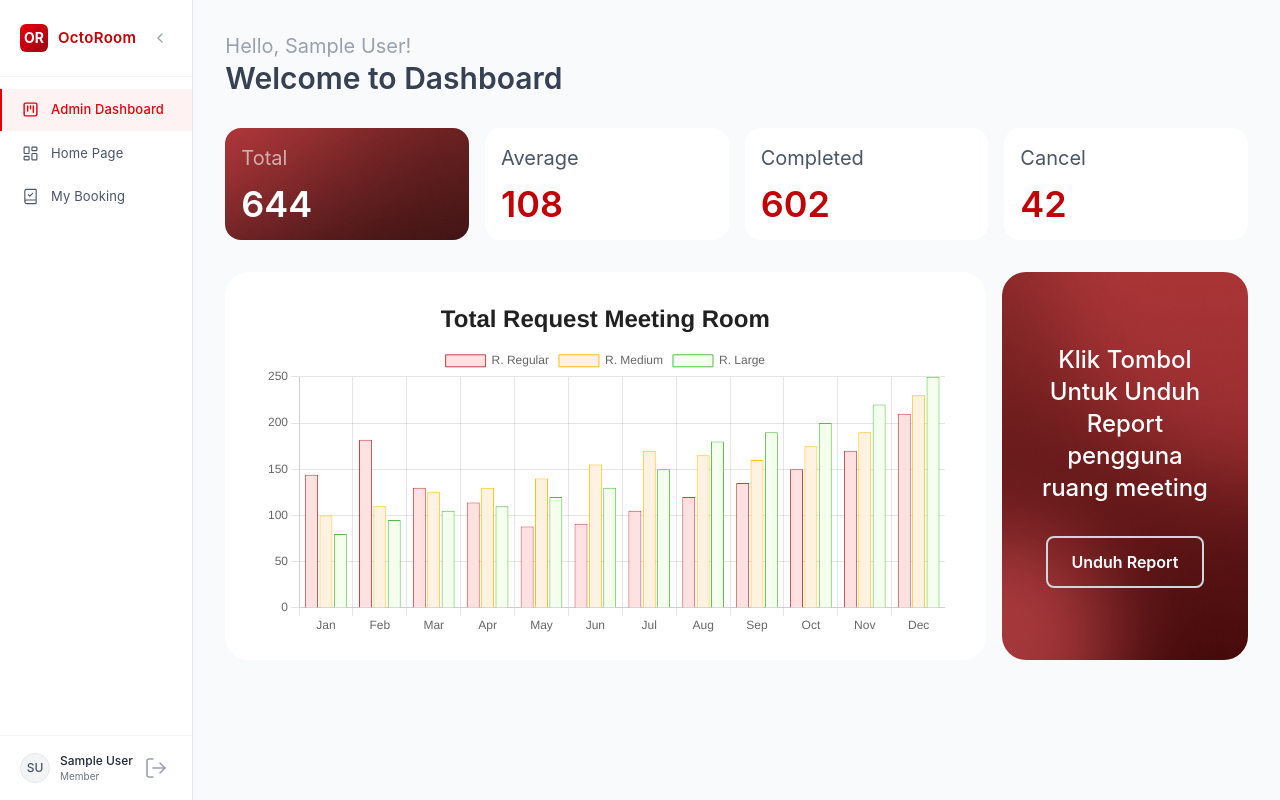
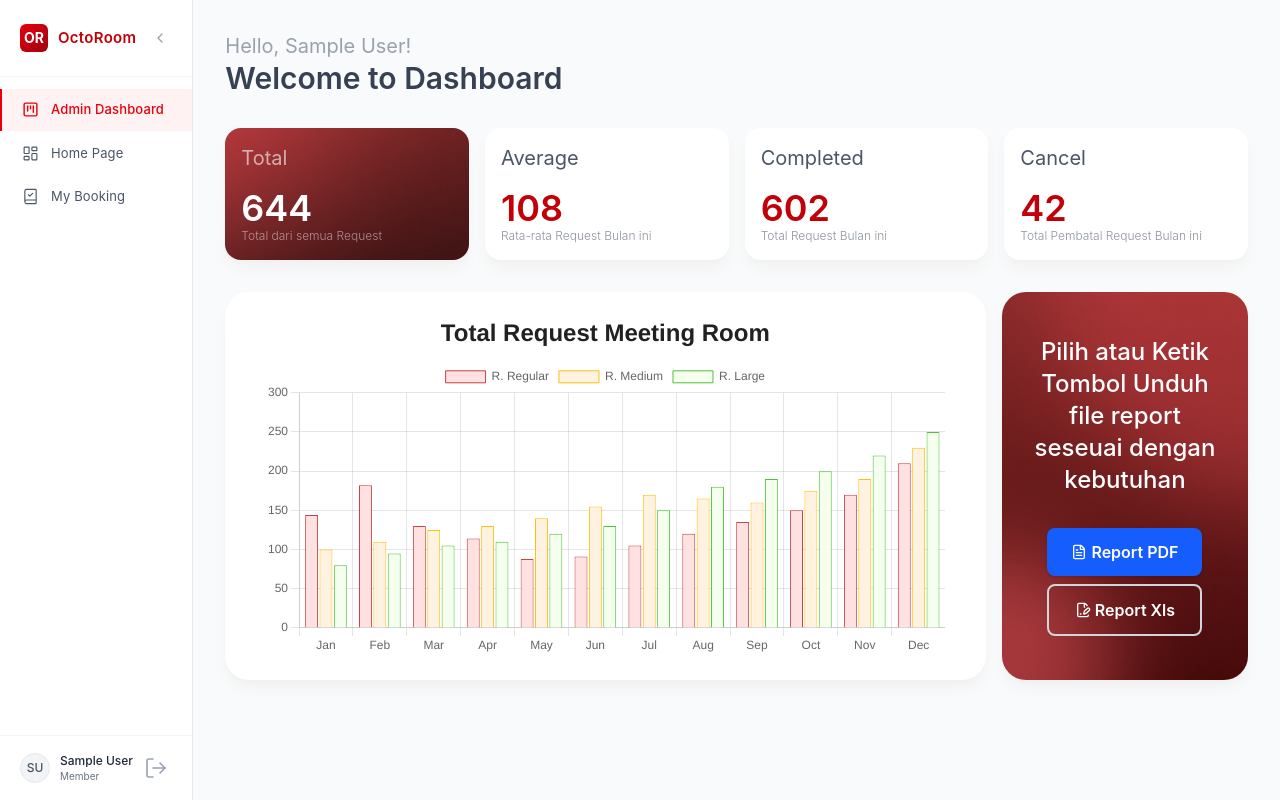
Before and after one commit to weynard02/octo-room-fe, a React (Vite) app: page /dashboard-admin in a window 1280 px wide. Built offline with nearby package versions, Linux system fonts and the light colour scheme; sample sign-in values are in the browser's storage.

Commit message:
function export to pdf and xlsx

```diff
--- a/src/components/Button.tsx
+++ b/src/components/Button.tsx
@@ -27,7 +27,7 @@ export const Button: React.FC<ButtonProps> = ({
     danger:
       "bg-red-600 text-white hover:bg-red-700 focus:ring-red-500 shadow-sm",
     ghost:
-      "border-2 border-gray-300 text-white hover:bg-gray-50 focus:ring-gray-400 hover:text-black",
+      "border-2 border-gray-300 text-white hover:bg-gray-50 focus:ring-gray-400 hover:text-red-600",
   };
 
   const sizes = {
--- a/src/components/ChartAdmin.tsx
+++ b/src/components/ChartAdmin.tsx
@@ -60,14 +60,13 @@ export default function ChartAdmin() {
         data: [80, 95, 105, 110, 120, 130, 150, 180, 190, 200, 220, 250],
         backgroundColor: "rgba(244, 255, 237, 1)",
         borderColor: "rgba(82, 192, 62, 1)",
-
         borderWidth: 1,
       },
     ],
   };
 
   return (
-    <div className="w-full bg-white px-10 py-6 rounded-3xl">
+    <div className="w-full bg-white px-10 py-6 rounded-3xl shadow-lg shadow-[#f0f0f0]">
       <Bar
         data={dataAdmin}
         options={{
@@ -77,7 +76,14 @@ export default function ChartAdmin() {
               display: true,
               text: "Total Request Meeting Room",
               color: "#212121",
+              padding: { top: 4, bottom: 12 },
               font: { size: 24 },
+            },
+          },
+          scales: {
+            y: {
+              beginAtZero: true,
+              max: 300,
             },
           },
         }}
--- a/src/components/DashboardHeader.tsx
+++ b/src/components/DashboardHeader.tsx
@@ -26,7 +26,7 @@ export function DashboardHeader({
   return (
     <div className="flex flex-col md:flex-row justify-between items-center bg-white shadow-sm border border-gray-200 p-3 md:p-4 rounded-xl gap-2">
       <div className="flex flex-col">
-        <p className="text-sm text-gray-500">Hello, Good Morning</p>
+        <p className="text-sm text-gray-500">Hello, Good Morning!</p>
         <h2 className="font-semibold">
           You have <span className="text-[#e11d2e]">{totalBookings}</span>{" "}
           booked {totalBookings === 1 ? "room" : "rooms"}
--- a/src/components/SideBar.tsx
+++ b/src/components/SideBar.tsx
@@ -20,9 +20,20 @@ const menuItems = [
     icon: KanbanSquare,
     label: "Admin Dashboard",
     path: "/dashboard-admin",
+    adminOnly: true,
   },
-  { icon: LayoutDashboard, label: "Home Page", path: "/dashboard" },
-  { icon: BookCheck, label: "My Booking", path: "/my-booking" },
+  {
+    icon: LayoutDashboard,
+    label: "Home Page",
+    path: "/dashboard",
+    adminOnly: false,
+  },
+  {
+    icon: BookCheck,
+    label: "My Booking",
+    path: "/my-booking",
+    adminOnly: false,
+  },
 ];
 
 interface SidebarProps {
@@ -89,7 +100,9 @@ export const Sidebar = ({ children }: SidebarProps) => {
 
         {/* Nav */}
         <nav className="flex-1 py-3 flex flex-row md:flex-col w-full md:gap-0.5">
-          {menuItems.map(({ icon: Icon, label, path }) => {
+          {menuItems
+            .filter((item) => !item.adminOnly || user?.isAdmin)
+            .map(({ icon: Icon, label, path }) => {
               const isActive = location.pathname === path;
               return (
                 <Link
--- a/src/page/dashboard-admin/DashboarAdminPage.tsx
+++ b/src/page/dashboard-admin/DashboarAdminPage.tsx
@@ -4,17 +4,18 @@ import authService from "../../services/authService";
 
 import bgCount from "../../assets/background/Bg-Hero-Count.png";
 import bgDownload from "../../assets/background/Bg-Download.png";
+import exportService from "../../services/exportService";
+import { Download, File, FileSignature, FileText } from "lucide-react";
 
 export default function DashboarAdminPage() {
   const dataDummyDashboard = [
-    { title: "Total", total: 644 },
-    { title: "Average", total: 108 },
-    { title: "Completed", total: 602 },
-    { title: "Cancel", total: 42 },
+    { title: "Total", total: 644, notes: "Total dari semua Request" },
+    { title: "Average", total: 108, notes: "Rata-rata Request Bulan ini" },
+    { title: "Completed", total: 602, notes: "Total Request Bulan ini" },
+    { title: "Cancel", total: 42, notes: "Total Pembatal Request Bulan ini" },
   ];
 
   const user = authService.getUser();
-
   return (
     <div className="flex flex-col gap-8">
       <div>
@@ -28,7 +29,7 @@ export default function DashboarAdminPage() {
         {dataDummyDashboard.map((data) => (
           <div
             key={data.title}
-            className="w-full p-4 flex flex-col h-28 justify-between rounded-2xl bg-white bg-no-repeat bg-center"
+            className="w-full p-4 flex flex-col h-fit justify-center rounded-2xl bg-white bg-no-repeat bg-center shadow-lg shadow-[#f0f0f0] gap-4"
             style={{
               backgroundImage: data.title === "Total" ? `url(${bgCount})` : "",
             }}
@@ -42,7 +43,7 @@ export default function DashboarAdminPage() {
             >
               {data.title}
             </h3>
-
+            <div>
               <h1
                 className="text-4xl font-semibold text-red-700"
                 style={{
@@ -51,22 +52,45 @@ export default function DashboarAdminPage() {
               >
                 {data.total}
               </h1>
+              <p
+                className="font-light text-xs text-gray-800 opacity-50"
+                style={{ color: data.title === "Total" ? "white" : "" }}
+              >
+                {data.notes}
+              </p>
+            </div>
           </div>
         ))}
       </div>
       <div className="flex gap-4">
         <ChartAdmin />
         <div
-          className="flex flex-col items-center gap-8 justify-center rounded-3xl bg-no-repeat bg-center bg-cover w-1/3"
+          className="flex flex-col items-center gap-8 justify-center rounded-3xl bg-no-repeat bg-center bg-cover w-1/3 shadow-lg shadow-[#f0f0f0]"
           style={{ backgroundImage: `url(${bgDownload})` }}
         >
           <h1 className="font-medium text-2xl w-3/4 text-center text-white">
-            Klik Tombol Untuk Unduh Report pengguna ruang meeting
+            Pilih atau Ketik Tombol Unduh file report seseuai dengan kebutuhan
           </h1>
-
-          <Button size="lg" variant="ghost">
-            Unduh Report
+          <div className="flex flex-col gap-2">
+            <Button
+              size="lg"
+              variant="primary"
+              onClick={exportService.pdf}
+              className="gap-1"
+            >
+              <FileText size={16} />
+              Report PDF
             </Button>
+            <Button
+              size="lg"
+              variant="ghost"
+              onClick={exportService.excel}
+              className="gap-1"
+            >
+              <FileSignature size={16} />
+              Report Xls
+            </Button>
+          </div>
         </div>
       </div>
     </div>
--- a/src/page/login/LoginPage.tsx
+++ b/src/page/login/LoginPage.tsx
@@ -25,7 +25,6 @@ const LoginPage: React.FC = () => {
 
     try {
       await authService.login(formData);
-      navigate("/dashboard");
     } catch (err) {
       const axiosError = err as AxiosError<{ message: string }>;
       setError(
@@ -34,6 +33,12 @@ const LoginPage: React.FC = () => {
       );
     } finally {
       setLoading(false);
+      const user = authService.getUser();
+      if (user?.isAdmin) {
+        navigate("/dashboard-admin");
+      } else {
+        navigate("dashboard");
+      }
     }
   };
 
--- a/src/routes/AppRoutes.tsx
+++ b/src/routes/AppRoutes.tsx
@@ -10,8 +10,8 @@ export default function AppRoutes() {
   const navigate = useNavigate();
   return (
     <Routes>
+      <Route path="/dashboard-admin" element={<DashboarAdminPage />} />
       <Route path="/dashboard" element={<DashboardPage />} />
-      <Route path="/dashboard-admin" element={<DashboarAdminPage />} />
       <Route path="/my-booking" element={<MyBookingPage />} />
       <Route path="/my-booking/:id" element={<MyBookingDetailPage />} />
       <Route
--- /dev/null
+++ b/src/services/exportService.ts
@@ -0,0 +1,49 @@
+import api from "./api";
+
+const token = localStorage.getItem("token");
+
+const exportService = {
+  pdf: async () => {
+    try {
+      const response = await api.get("/bookings/export/pdf", {
+        headers: {
+          Authorization: `Bearer ${token}`,
+        },
+        responseType: "blob",
+      });
+
+      const url = window.URL.createObjectURL(new Blob([response.data]));
+
+      const a = document.createElement("a");
+      a.href = url;
+      a.download = "report-booking.pdf";
+      a.click();
+
+      window.URL.revokeObjectURL(url);
+    } catch (error) {
+      console.log("Export PDF Error: ", error);
+    }
+  },
+
+  excel: async () => {
+    try {
+      const response = await api.get("/bookings/export/excel", {
+        headers: {
+          Authorization: `Bearer ${token}`,
+        },
+        responseType: "blob",
+      });
+
+      const url = window.URL.createObjectURL(new Blob([response.data]));
+
+      const a = document.createElement("a");
+      a.href = url;
+      a.download = "report-booking.xlsx";
+      a.click();
+    } catch (error) {
+      console.log("Export Excel Error: ", error);
+    }
+  },
+};
+
+export default exportService;
```
Lines whose indentation alone changed are shown as unchanged.
